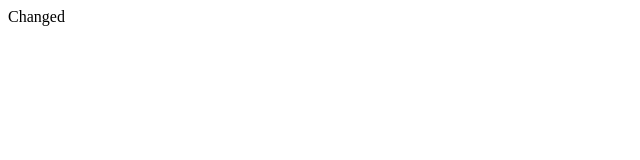
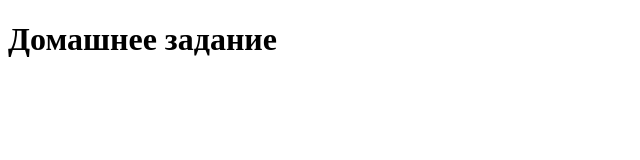
Before and after one commit to Rotaidalg/HellowWroldJS, a plain HTML site: page index.html in a window 1280 px wide. Shown: the whole page, without its empty margins (0-640 px from the left). Drawn offline with Linux system fonts and the light colour scheme.

Commit message:
Добавлен щаголовок и переименоввана страница

```diff
--- a/index.html
+++ b/index.html
@@ -3,9 +3,9 @@
 <head>
     <meta charset="UTF-8">
     <meta name="viewport" content="width=device-width, initial-scale=1.0">
-    <title>Document</title>
+    <title>Homework1</title>
 </head>
 <body>
-    Changed
+    <h1>Домашнее задание</h1>
 </body>
 </html>
```
